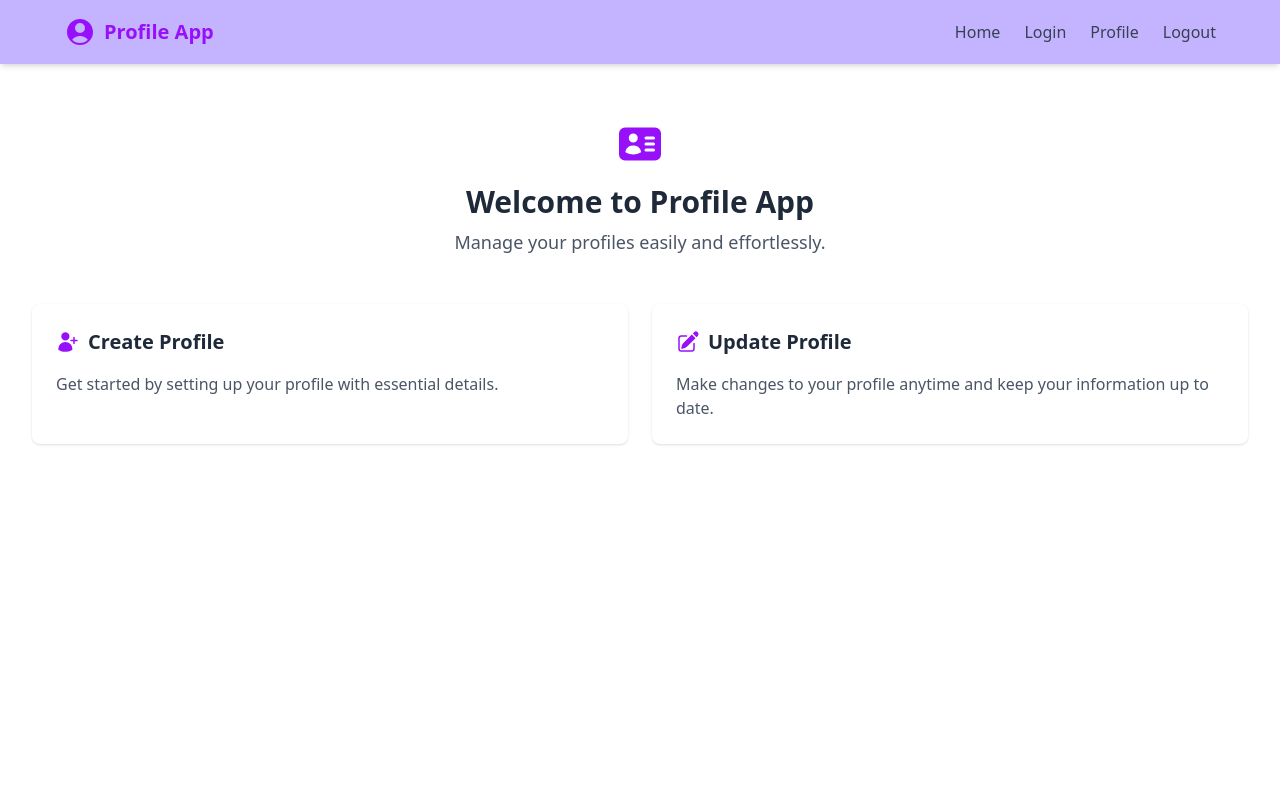
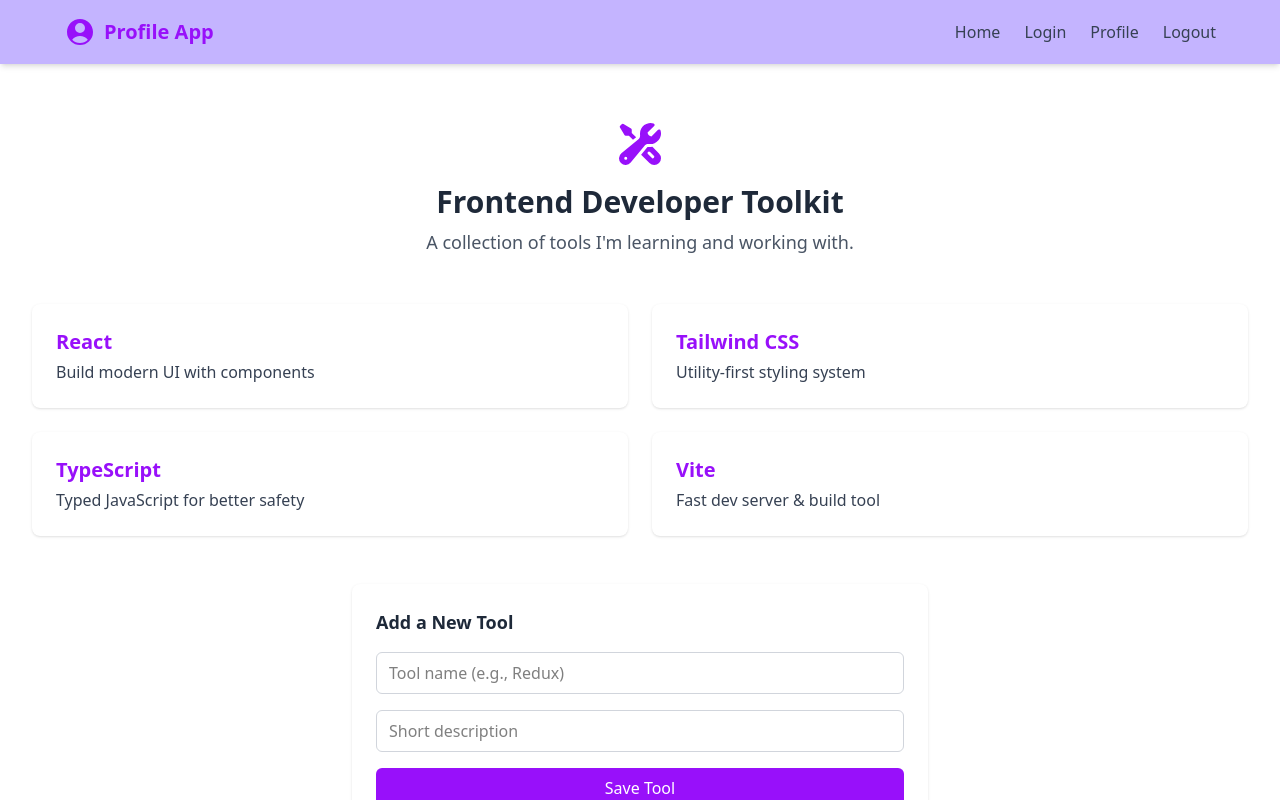
Before and after one commit to RimasSaad/profile-app, a React (Vite) app: page / in a window 1280 px wide. Shown: the top 800 px of the page. Built offline with nearby package versions, Linux system fonts and the light colour scheme.

Commit message:
Update Home page to display frontend tools

```diff
--- a/src/pages/Home.tsx
+++ b/src/pages/Home.tsx
@@ -1,49 +1,90 @@
 // Home.tsx
-// This component renders the home page with a welcoming message and feature highlights.
+// This version adds localStorage so added tools persist after refresh.
 
-import { IdentificationIcon, UserPlusIcon, PencilSquareIcon } from '@heroicons/react/24/solid'
+import { useState, useEffect, type JSXElementConstructor, type Key, type ReactElement, type ReactNode, type ReactPortal } from 'react'
+import { WrenchScrewdriverIcon } from '@heroicons/react/24/solid'
+
+// Default tools to show if no saved data exists
+const defaultTools = [
+  { name: 'React', description: 'Build modern UI with components' },
+  { name: 'Tailwind CSS', description: 'Utility-first styling system' },
+  { name: 'TypeScript', description: 'Typed JavaScript for better safety' },
+  { name: 'Vite', description: 'Fast dev server & build tool' },
+]
 
 const Home = () => {
+  // Load tools from localStorage or use default
+  const [tools, setTools] = useState(() => {
+    const stored = localStorage.getItem('frontend-tools')
+    return stored ? JSON.parse(stored) : defaultTools
+  })
+
+  // Input states
+  const [newToolName, setNewToolName] = useState('')
+  const [newToolDescription, setNewToolDescription] = useState('')
+
+  // Save to localStorage every time tools change
+  useEffect(() => {
+    localStorage.setItem('frontend-tools', JSON.stringify(tools))
+  }, [tools])
+
+  // Add tool handler
+  const handleAddTool = () => {
+    if (!newToolName || !newToolDescription) return
+    setTools((prev: any) => [...prev, { name: newToolName, description: newToolDescription }])
+    setNewToolName('')
+    setNewToolDescription('')
+  }
+
   return (
     <div className="min-h-screen px-4 py-10">
-
-      {/* Top section */}
+      {/* Welcome Section */}
       <section className="text-center mb-12">
-        {/* Icon at top */}
         <div className="flex justify-center mb-4">
-          <IdentificationIcon className="w-12 h-12 text-purple-600" />
+          <WrenchScrewdriverIcon className="w-12 h-12 text-purple-600" />
         </div>
-
-        {/* Welcome message */}
-        <h2 className="text-3xl font-bold text-gray-800">Welcome to Profile App</h2>
+        <h2 className="text-3xl font-bold text-gray-800">Frontend Developer Toolkit</h2>
         <p className="mt-2 text-gray-600 text-lg">
-          Manage your profiles easily and effortlessly.
+          A collection of tools I'm learning and working with.
         </p>
       </section>
 
-      {/* Bottom (Features) Section */}
-      <section className="grid gap-6 sm:grid-cols-2">
-        {/* Card 1 - Create Profile - UI for now, page to be added later */}
-        <div className="bg-white p-6 rounded-lg shadow hover:shadow-md transition">
-          <div className="flex items-center mb-4">
-            <UserPlusIcon className="w-6 h-6 text-purple-600 mr-2" />
-            <h3 className="text-xl font-semibold text-gray-800">Create Profile</h3>
+      {/* Tool Cards */}
+      <section className="grid gap-6 sm:grid-cols-2 mb-12">
+        {tools.map((tool: { name: string | number | bigint | boolean | ReactElement<unknown, string | JSXElementConstructor<any>> | Iterable<ReactNode> | ReactPortal | Promise<string | number | bigint | boolean | ReactPortal | ReactElement<unknown, string | JSXElementConstructor<any>> | Iterable<ReactNode> | null | undefined> | null | undefined; description: string | number | bigint | boolean | ReactElement<unknown, string | JSXElementConstructor<any>> | Iterable<ReactNode> | ReactPortal | Promise<string | number | bigint | boolean | ReactPortal | ReactElement<unknown, string | JSXElementConstructor<any>> | Iterable<ReactNode> | null | undefined> | null | undefined }, index: Key | null | undefined) => (
+          <div key={index} className="bg-white p-6 rounded-lg shadow hover:shadow-md transition">
+            <h3 className="text-xl font-semibold text-purple-600">{tool.name}</h3>
+            <p className="text-gray-700 mt-1">{tool.description}</p>
           </div>
-          <p className="text-gray-600">
-            Get started by setting up your profile with essential details.
-          </p>
-        </div>
+        ))}
+      </section>
 
-        {/* Card 2 - Update Profile - UI for now, page to be added later */}
-        <div className="bg-white p-6 rounded-lg shadow hover:shadow-md transition">
-          <div className="flex items-center mb-4">
-            <PencilSquareIcon className="w-6 h-6 text-purple-600 mr-2" />
-            <h3 className="text-xl font-semibold text-gray-800">Update Profile</h3>
-          </div>
-          <p className="text-gray-600">
-            Make changes to your profile anytime and keep your information up to date.
-          </p>
-        </div>
+      {/* Add Tool Form */}
+      <section className="max-w-xl mx-auto bg-white p-6 rounded-lg shadow space-y-4">
+        <h4 className="text-lg font-semibold text-gray-800">Add a New Tool</h4>
+
+        <input
+          type="text"
+          placeholder="Tool name (e.g., Redux)"
+          value={newToolName}
+          onChange={(e) => setNewToolName(e.target.value)}
+          className="w-full px-3 py-2 border border-gray-300 rounded-md focus:outline-none focus:ring-2 focus:ring-purple-500"
+        />
+
+        <input
+          type="text"
+          placeholder="Short description"
+          value={newToolDescription}
+          onChange={(e) => setNewToolDescription(e.target.value)}
+          className="w-full px-3 py-2 border border-gray-300 rounded-md focus:outline-none focus:ring-2 focus:ring-purple-500"
+        />
+
+        <button
+          onClick={handleAddTool}
+          className="w-full bg-purple-600 text-white py-2 rounded-md hover:bg-purple-700 transition"
+        >
+          Save Tool
+        </button>
       </section>
     </div>
   )
```
